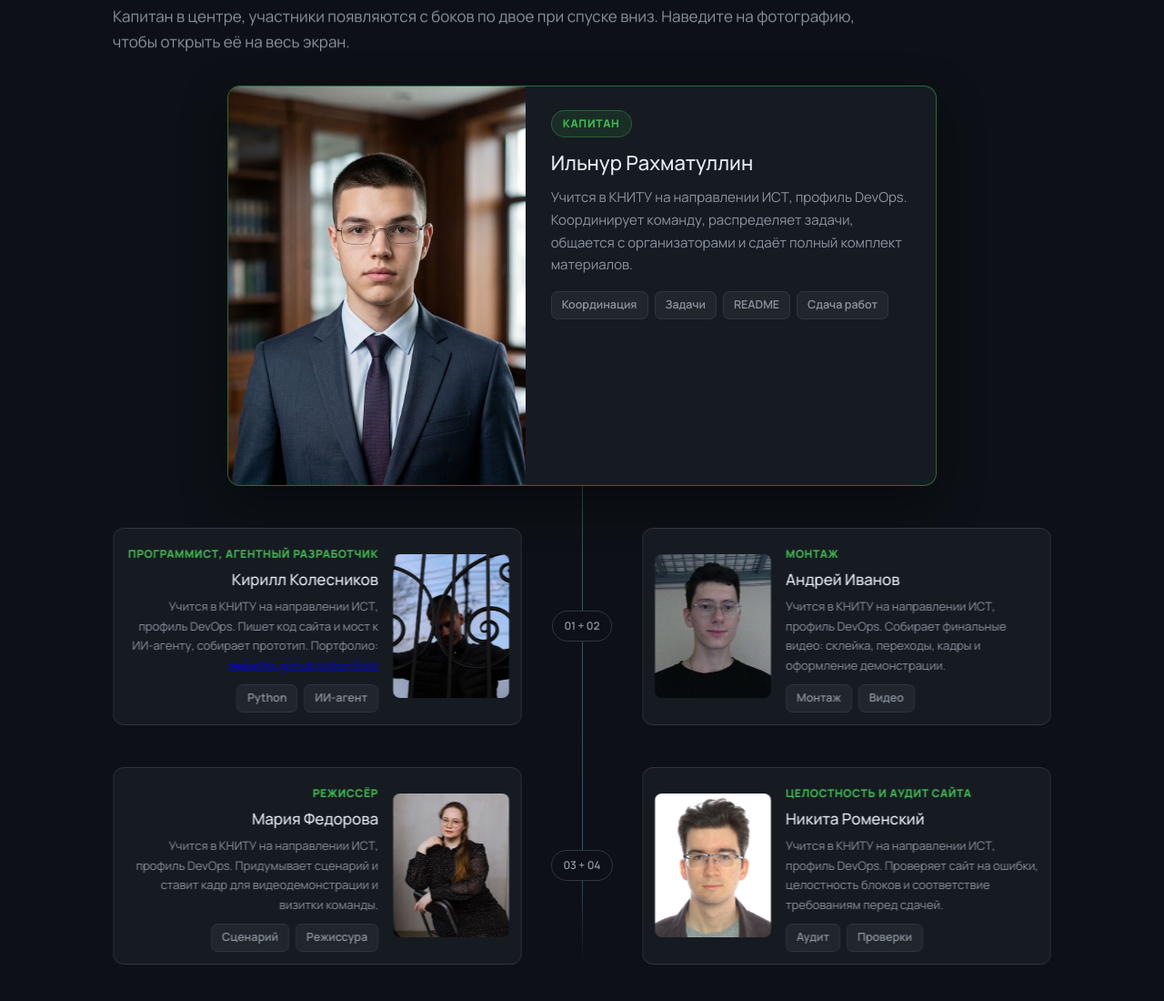
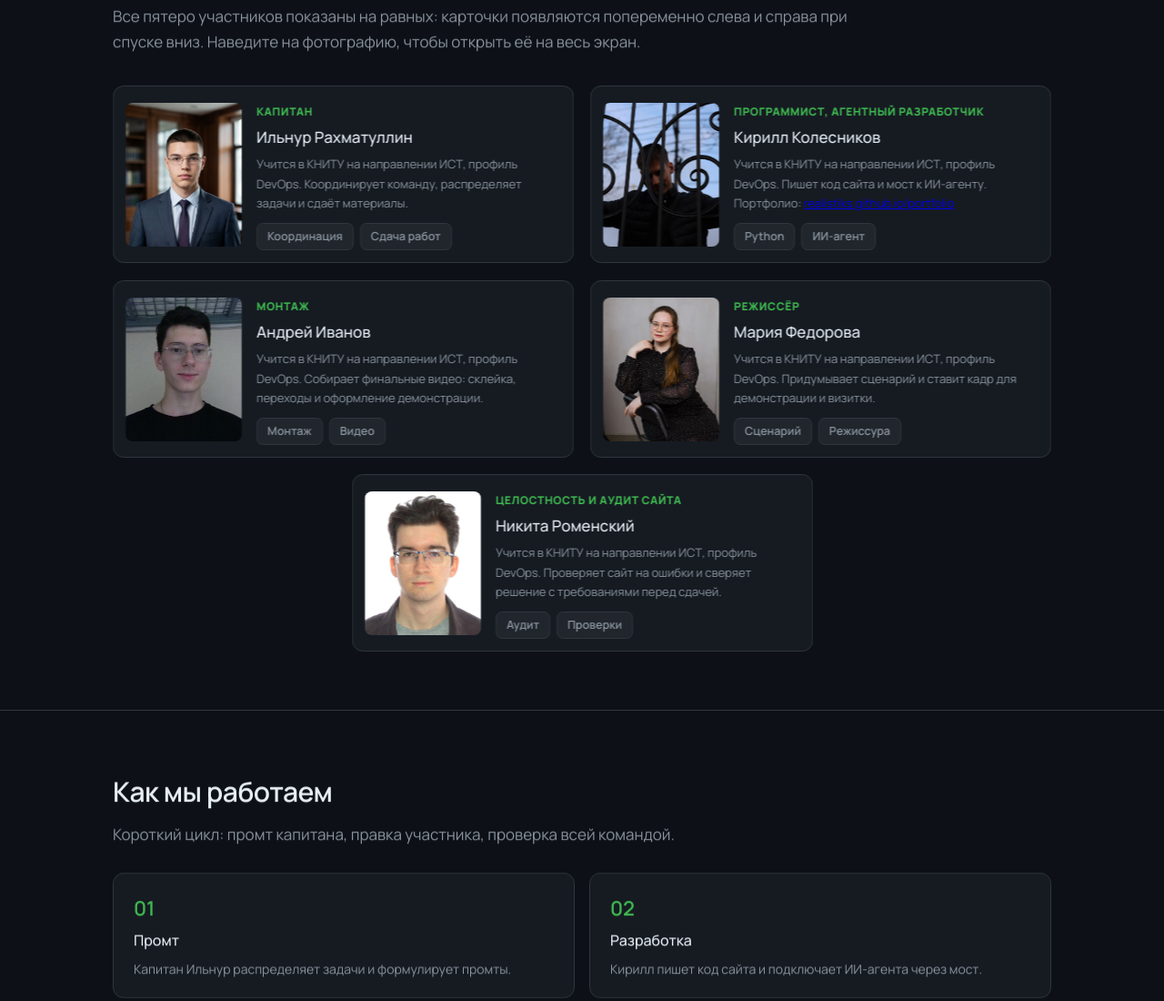
Before and after one commit to Realistiks/volga-top, a plain HTML site: page index.html in a window 1280 px wide. Shown: the part 918-2018 px from the top of the page at 91% size. Drawn offline with Linux system fonts and the light colour scheme; a web font is replaced by a local one.

Commit message:
Make all team cards equal, remove centered captain layout

```diff
--- a/css/extra.css
+++ b/css/extra.css
@@ -188,6 +188,26 @@
   letter-spacing: .02em;
 }
 
+/* Команда: все участники равны */
+.team-grid {
+  display: grid;
+  grid-template-columns: repeat(2, minmax(0, 1fr));
+  gap: 18px;
+  margin-top: 34px;
+}
+.team-grid .member-card { justify-self: stretch; }
+.team-grid .member-card.left { flex-direction: row; text-align: left; }
+.team-grid .member-card.left .stack { justify-content: flex-start; }
+.team-grid .team-wide {
+  grid-column: 1 / -1;
+  width: calc(50% - 9px);
+  justify-self: center;
+}
+@media (max-width: 760px) {
+  .team-grid { grid-template-columns: 1fr; }
+  .team-grid .team-wide { width: 100%; grid-column: auto; }
+}
+
 a.chip {
   display: inline-flex;
   align-items: center;
--- a/index.html
+++ b/index.html
@@ -4,7 +4,7 @@
 <meta charset="UTF-8">
 <meta name="viewport" content="width=device-width, initial-scale=1.0">
 <title>Команда 322 - портфолио</title>
-<meta name="description" content="Команда 322 на хакатоне Волга.ТОП: базовая версия сайта-портфолио на HTML, CSS и JavaScript. Капитан в центре, участники по бокам.">
+<meta name="description" content="Команда 322 на хакатоне Волга.ТОП: базовая версия сайта-портфолио на HTML, CSS и JavaScript. Все участники на равных, карточки появляются при прокрутке.">
 <meta name="theme-color" content="#0d1117">
 <link rel="icon" href="favicon.svg" type="image/svg+xml">
 <link rel="preconnect" href="https://fonts.googleapis.com">
@@ -12,7 +12,7 @@
 <link href="https://fonts.googleapis.com/css2?family=Manrope:wght@400;500;600;700;800&family=Unbounded:wght@400;500;600;700&display=swap" rel="stylesheet">
 <!-- Зона Андрея и Никиты: стили и цветовая гамма -->
 <link rel="stylesheet" href="css/style.css?v=2">
-<link rel="stylesheet" href="css/extra.css?v=1">
+<link rel="stylesheet" href="css/extra.css?v=2">
 <script>document.documentElement.classList.add('js');</script>
 <script src="js/config.js"></script>
 <script defer src="js/main.js"></script>
@@ -71,71 +71,60 @@
   <div class="wrap">
     <h2 class="reveal">Команда</h2>
     <p class="lead reveal d1">
-      Капитан в центре, участники появляются с боков по двое при спуске вниз.
-      Наведите на фотографию, чтобы открыть её на весь экран.
+      Все пятеро участников показаны на равных: карточки появляются попеременно
+      слева и справа при спуске вниз. Наведите на фотографию, чтобы открыть её на весь экран.
     </p>
 
-    <div class="team-stage">
-      <div class="team-line" aria-hidden="true"></div>
-
-      <article class="captain-card reveal zoom">
-        <img class="zoomable" src="assets/img/ilnur.jpg" alt="Капитан команды Ильнур Рахматуллин" width="896" height="1200" tabindex="0" role="button" aria-label="Увеличить фотографию капитана" style="object-position: center 18%">
-        <div class="captain-body">
-          <span class="role">Капитан</span>
+    <div class="team-grid">
+      <article class="member-card reveal from-left">
+        <img class="zoomable" src="assets/img/ilnur.jpg" alt="Ильнур Рахматуллин" width="896" height="1200" tabindex="0" role="button" aria-label="Увеличить фотографию Ильнура" style="object-position: center top">
+        <div class="member-text">
+          <span class="post">Капитан</span>
           <h3>Ильнур Рахматуллин</h3>
-          <p>Учится в КНИТУ на направлении ИСТ, профиль DevOps. Координирует команду, распределяет задачи, общается с организаторами и сдаёт полный комплект материалов.</p>
-          <div class="stack">
-            <span class="chip">Координация</span>
-            <span class="chip">Задачи</span>
-            <span class="chip">README</span>
-            <span class="chip">Сдача работ</span>
-          </div>
+          <p>Учится в КНИТУ на направлении ИСТ, профиль DevOps. Координирует команду, распределяет задачи и сдаёт материалы.</p>
+          <div class="stack"><span class="chip">Координация</span><span class="chip">Сдача работ</span></div>
         </div>
       </article>
 
-      <div class="team-pair">
-        <article class="member-card left reveal from-left">
+      <article class="member-card reveal from-right">
         <img class="zoomable" src="assets/img/kirill.jpg" alt="Кирилл Колесников" width="1280" height="853" tabindex="0" role="button" aria-label="Увеличить фотографию Кирилла">
         <div class="member-text">
           <span class="post">Программист, агентный разработчик</span>
           <h3>Кирилл Колесников</h3>
-            <p>Учится в КНИТУ на направлении ИСТ, профиль DevOps. Пишет код сайта и мост к ИИ-агенту, собирает прототип. Портфолио: <a href="https://realistiks.github.io/portfolio/" target="_blank" rel="noopener">realistiks.github.io/portfolio</a></p>
+          <p>Учится в КНИТУ на направлении ИСТ, профиль DevOps. Пишет код сайта и мост к ИИ-агенту. Портфолио: <a href="https://realistiks.github.io/portfolio/" target="_blank" rel="noopener">realistiks.github.io/portfolio</a></p>
           <div class="stack"><span class="chip">Python</span><span class="chip">ИИ-агент</span></div>
         </div>
       </article>
-        <div class="pair-core" aria-hidden="true"><span>01 + 02</span></div>
-        <article class="member-card right reveal from-right">
+
+      <article class="member-card reveal from-left">
         <img class="zoomable" src="assets/img/andrey.jpg" alt="Андрей Иванов" width="576" height="621" tabindex="0" role="button" aria-label="Увеличить фотографию Андрея">
         <div class="member-text">
           <span class="post">Монтаж</span>
           <h3>Андрей Иванов</h3>
-            <p>Учится в КНИТУ на направлении ИСТ, профиль DevOps. Собирает финальные видео: склейка, переходы, кадры и оформление демонстрации.</p>
+          <p>Учится в КНИТУ на направлении ИСТ, профиль DevOps. Собирает финальные видео: склейка, переходы и оформление демонстрации.</p>
           <div class="stack"><span class="chip">Монтаж</span><span class="chip">Видео</span></div>
         </div>
       </article>
-      </div>
 
-      <div class="team-pair">
-        <article class="member-card left reveal from-left">
+      <article class="member-card reveal from-right">
         <img class="zoomable" src="assets/img/masha.jpg" alt="Мария Федорова" width="853" height="1280" tabindex="0" role="button" aria-label="Увеличить фотографию Марии">
         <div class="member-text">
           <span class="post">Режиссёр</span>
           <h3>Мария Федорова</h3>
-            <p>Учится в КНИТУ на направлении ИСТ, профиль DevOps. Придумывает сценарий и ставит кадр для видеодемонстрации и визитки команды.</p>
+          <p>Учится в КНИТУ на направлении ИСТ, профиль DevOps. Придумывает сценарий и ставит кадр для демонстрации и визитки.</p>
           <div class="stack"><span class="chip">Сценарий</span><span class="chip">Режиссура</span></div>
         </div>
       </article>
-        <div class="pair-core" aria-hidden="true"><span>03 + 04</span></div>
-        <article class="member-card right reveal from-right">
+
+      <article class="member-card reveal from-left team-wide">
         <img class="zoomable" src="assets/img/nikita.jpg" alt="Никита Роменский" width="709" height="945" tabindex="0" role="button" aria-label="Увеличить фотографию Никиты">
         <div class="member-text">
           <span class="post">Целостность и аудит сайта</span>
           <h3>Никита Роменский</h3>
-            <p>Учится в КНИТУ на направлении ИСТ, профиль DevOps. Проверяет сайт на ошибки, целостность блоков и соответствие требованиям перед сдачей.</p>
+          <p>Учится в КНИТУ на направлении ИСТ, профиль DevOps. Проверяет сайт на ошибки и сверяет решение с требованиями перед сдачей.</p>
           <div class="stack"><span class="chip">Аудит</span><span class="chip">Проверки</span></div>
         </div>
       </article>
-      </div>
     </div>
   </div>
 </section>
```
Also changed, not shown: 1 other file. Lines whose indentation alone changed are shown as unchanged.
